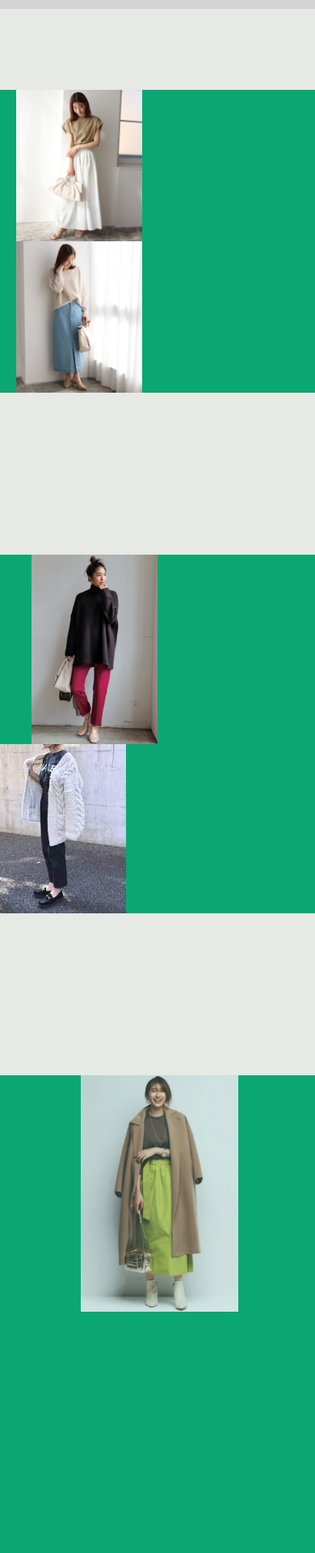
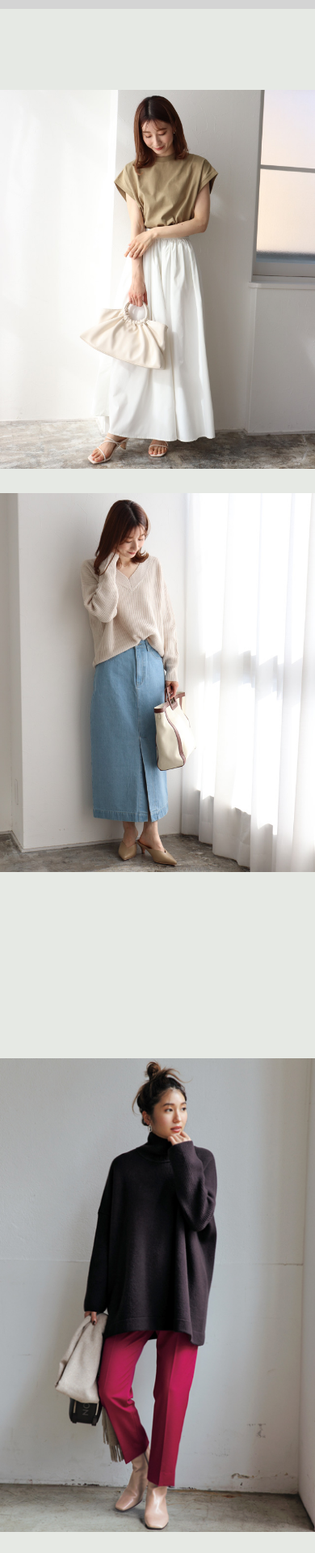
Before and after one commit to hoshico/LP-sample2, a plain HTML site: page index.html in a window 390 px wide. Shown: the part 79-1997 px from the top of the page at 81% size. Drawn offline with nearby package versions, Linux system fonts and the light colour scheme.

Commit message:
メディアクエリ修正

```diff
--- a/css/style.css
+++ b/css/style.css
@@ -12,21 +12,9 @@ header {
   padding-left: 20px;
 }
 
-
-.main_container {
-  width: 90%;
-  margin: 0 auto;
-  padding-top: 300px;
-}
-
 .section {
   display: flex;
   margin-bottom: 200px;
-}
-.section_2 {
-  display: flex;
-  margin-bottom: 80px;
-  position: relative;
 }
 
 .img_1_left {
@@ -97,16 +85,32 @@ header {
 @media screen and (max-width: 767px) {
   .section {
     flex-direction: column;
-    background-color: rgb(11, 167, 115);
+  }
+  #content {
+    width: 100%;
+    padding-bottom: 30px;
   }
 
-  .section > .content {
+  #content .image {
     width: 100%;
-    margin: 0 auto;
-    background-color: black;
+
   }
 
-  .content > img {
+  .img_3_left {
+    z-index: 0;
+    opacity: 1;
+    margin-bottom: 400px;
+  }
+  .img_3_left > img {
+    position: absolute;
+      left: auto;
+  }
+
+  .img_3_right > img {
     width: 100%;
+    position: absolute;
+      top: auto;
+      left: auto;
   }
+
 }
--- a/index.html
+++ b/index.html
@@ -18,30 +18,30 @@
   <div class="container">
     <main>
       <section class="section">
-        <div class="img_1_left" class="content">
+        <div class="img_1_left" id="content">
           <img src="image/image1.jpeg" class="image" alt="image1">
         </div>
-        <div class="img_1_right" class="content">
+        <div class="img_1_right" id="content">
           <img src="image/image2.jpeg" class="image" alt="image2">
         </div>
       </section>
 
 
       <section class="section">
-        <div class="img_2_left" class="content">
+        <div class="img_2_left" id="content">
           <img src="image/image3.jpeg" class="image" alt="image3">
         </div>
-        <div class="img_2_right" class="content">
+        <div class="img_2_right" id="content">
           <img src="image/image4.jpeg" class="image" alt="image4">
         </div>
       </section>
 
 
       <section class="section">
-        <div class="img_3_left" class="content">
+        <div class="img_3_left" id="content">
           <img src="image/image5.jpeg" class="image" alt="image5">
         </div>
-        <div class="img_3_right" class="content">
+        <div class="img_3_right" id="content">
           <img src="image/image6.jpeg" class="image" alt="image6">
         </div>
       </section>
```
